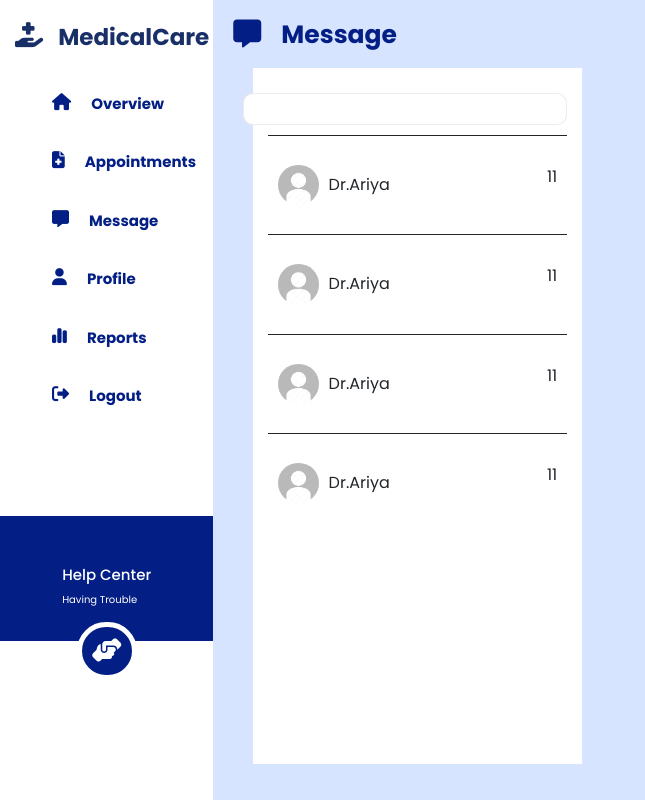
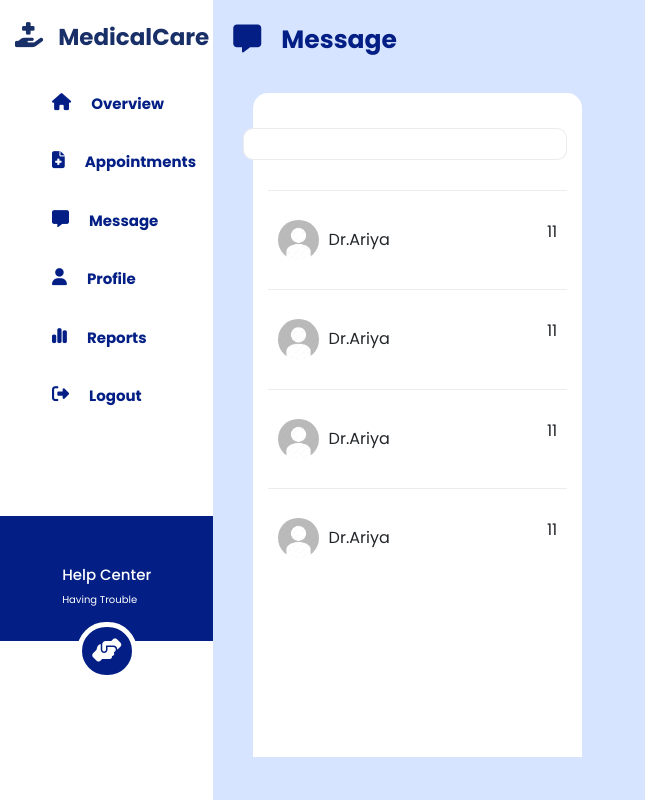
Before and after one commit to sarucm1017/Healthcare_Management-Frontend, a React (Create React App) app: page /patientmessage in a window 1280 px wide. Shown: the whole page, without its empty margins (0-645 px from the left). Built offline with nearby package versions, Linux system fonts and the light colour scheme; a web font is replaced by a local one.

Commit message:
patient-message

```diff
--- a/src/Componets/Layout/AppointmentSection/Patients/appointmentSection.css
+++ b/src/Componets/Layout/AppointmentSection/Patients/appointmentSection.css
@@ -2,7 +2,7 @@
     display: flex;
     flex-direction: row;
     justify-content: space-between;
-    padding: 10px 10px;
+    padding: 15px 10px;
 
 }
 .left_section{
@@ -23,7 +23,7 @@
     display: flex;
     justify-content: space-between;
     padding: 10px;
-    margin: 7px 10px;
+    margin: 0px 10px;
     align-items: center;
 }
 .classification_all{
@@ -86,7 +86,7 @@
 .body_content_section{
     background-color: #F6F4F4;
     border-radius: 15px;
-    padding: 10px 10px
+    padding: 0px 10px
 }
 .main_profile_section{
 display: flex;
--- a/src/Componets/Layout/Message/Patient/patientMessage.css
+++ b/src/Componets/Layout/Message/Patient/patientMessage.css
@@ -1,7 +1,11 @@
 .chating_peopele{
     background-color: white;
-    min-height: 87vh;
+    min-height: 83vh;
     padding: 15px 15px;
+    margin-top: 15px;
+    border-radius: 15px;
+    border-bottom-left-radius: 0;
+    border-bottom-right-radius: 0;
 }
 .eachChat-people{
 display: flex;
@@ -11,12 +15,12 @@ display: flex;
 }
 .eachChat-people{
     padding: 29px 10px;
-    border-top: 1px solid;
+    border-top: 1px solid #9b97972e;
 }
 .head_searchSection{
     display: flex;
     justify-content: flex-end;
-    padding: 10px 0;
+    padding: 20px 0 30px 0;
 }
 .head_searchSection input {
     padding: 3px;
--- a/src/Componets/Layout/ProfileSection/patient/PatientProfile.jsx
+++ b/src/Componets/Layout/ProfileSection/patient/PatientProfile.jsx
@@ -29,7 +29,7 @@ const PatientProfile = () => {
                             <div className="profileImage_box">
                                 <img src={defaultimage} alt="" />
                             </div>
-                            <div className="profile_name"><p>Amal</p></div>
+                            <div className="profile_name_section"><p>Amal</p></div>
                         </div>
                         <div className="btn_foredit col-md-6">
                         <i class="fa-solid fa-pen"></i>
--- a/src/Componets/Layout/ProfileSection/patient/patientProfile.css
+++ b/src/Componets/Layout/ProfileSection/patient/patientProfile.css
@@ -16,7 +16,7 @@
     align-items: center;
     gap: 15px
 }
-.profile_name p{
+.profile_name_section p{
     font-size: 18px;
     font-weight: 700;
 
```
Also changed, not shown: src/Componets/Layout/Message/Patient/PatientMessage.jsx (+1 -6 lines).
